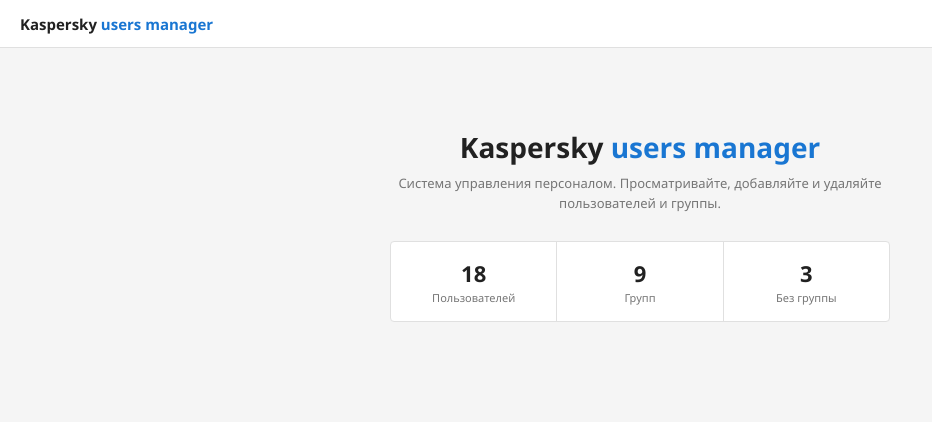
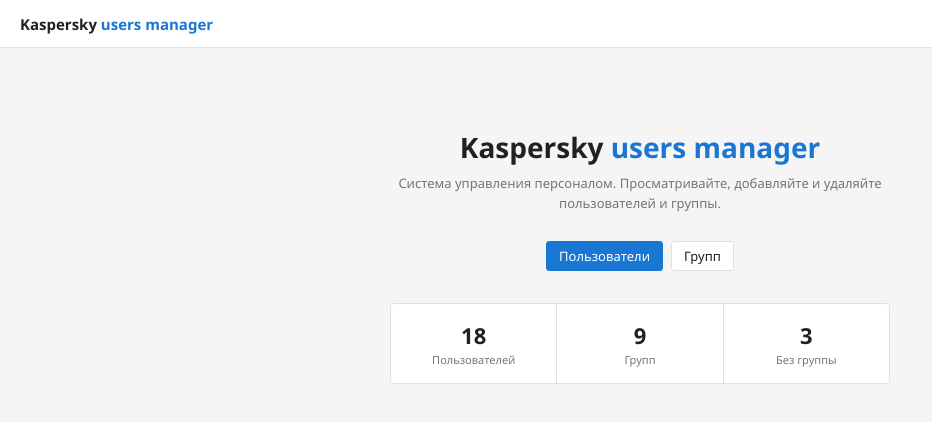
Before and after one commit to rudney5000/kaspersky-task, a React (Vite) app: page / in a window 1280 px wide. Shown: the top 422 px of the page, without its empty margins (0-932 px from the left). Built offline with nearby package versions, Linux system fonts and the light colour scheme.

Commit message:
feat(shared): add Button

```diff
--- a/src/pages/WelcomePage/WelcomePage.tsx
+++ b/src/pages/WelcomePage/WelcomePage.tsx
@@ -1,12 +1,20 @@
 import styles from './WelcomePage.module.scss'
+import {Button} from "@/shared/ui/Button/Button.tsx";
+import {useNavigate} from "react-router-dom";
 
 export const WelcomePage = () => {
+    const navigate = useNavigate()
+
     return (
         <div className={styles.page}>
             <h1 className={styles.title}>Kaspersky<span> users manager</span></h1>
             <p className={styles.subtitle}>
                 Система управления персоналом. Просматривайте, добавляйте и удаляйте пользователей и группы.
             </p>
+            <div className={styles.actions}>
+                <Button onClick={() => navigate('')}>Пользователи</Button>
+                <Button variant="ghost" onClick={() => navigate('')}>Групп</Button>
+            </div>
             <div className={styles.stats}>
                 <div className={styles.stat}>
                     <span className={styles.statNum}>18</span>
--- /dev/null
+++ b/src/shared/ui/Button/Button.module.scss
@@ -0,0 +1,57 @@
+@use "../../styles/variables" as *;
+
+.button {
+  display: inline-flex;
+  align-items: center;
+  gap: 4px;
+  font-family: $font-body;
+  font-weight: 400;
+  border-radius: $radius-sm;
+  transition: all $transition;
+  white-space: nowrap;
+  font-size: 13px;
+
+  &.md {
+    padding: 5px 12px;
+  }
+
+  &.sm {
+    padding: 3px 8px;
+    font-size: 12px;
+  }
+
+  &.primary {
+    background: $color-primary;
+    color: #fff;
+    border: 1px solid $color-primary;
+    &:hover:not(:disabled) { background: $color-primary-hover; border-color: $color-primary-hover; }
+  }
+
+  &.danger {
+    background: transparent;
+    color: $color-danger;
+    border: 1px solid $color-border;
+    &:hover:not(:disabled) { border-color: $color-danger; background: #fff5f5; }
+  }
+
+  &.ghost {
+    background: $color-surface;
+    color: $color-text;
+    border: 1px solid $color-border;
+    &:hover:not(:disabled) { background: $color-row-hover; }
+  }
+
+  &.back {
+    background: transparent;
+    color: $color-text-muted;
+    border: none;
+    padding-left: 0;
+    font-size: 13px;
+    &:hover:not(:disabled) { color: $color-text; }
+  }
+
+  &:disabled {
+    opacity: 0.5;
+    cursor: not-allowed;
+  }
+}
--- /dev/null
+++ b/src/shared/ui/Button/Button.tsx
@@ -0,0 +1,22 @@
+import React from "react";
+import styles from './Button.module.scss'
+
+interface ButtonProps extends React.ButtonHTMLAttributes<HTMLButtonElement>{
+    variant?: 'primary' | 'danger' | 'ghost' | 'back'
+    size?: 'sm' | 'md'
+}
+export const Button = ({
+    variant = 'primary',
+    size = 'md',
+    className = '',
+    children,
+    ...props}: ButtonProps) => {
+    return (
+        <button
+            className={`${styles.button} ${styles[variant]} ${styles[size]} ${className}`}
+            {...props}
+        >
+            {children}
+        </button>
+    )
+}
```
